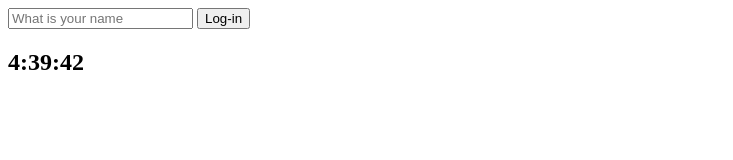
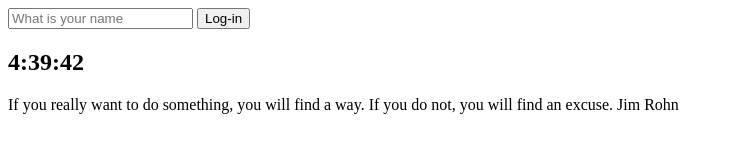
Before and after one commit to ehdcks3421/Chrome-clone-2022, a plain HTML site: page index.html in a window 1280 px wide. Shown: the whole page, without its empty margins (0-733 px from the left). Drawn offline with Linux system fonts and the light colour scheme.

Commit message:
quote, author js

```diff
--- a/index.html
+++ b/index.html
@@ -19,7 +19,13 @@
     </form>
     <h2 id="clock">00:00</h2>
     <h1 id="greeting" class="hidden"></h1>
+    <div id="quote">
+      <span></span>
+      <span></span>
+    </div>
+
     <script src="js/greetings.js"></script>
     <script src="js/clock.js"></script>
+    <script src="js/quotes.js"></script>
   </body>
 </html>
--- /dev/null
+++ b/js/quotes.js
@@ -0,0 +1,56 @@
+const quotes = [
+  {
+    quote: "I never dreamed about success, I worked for it",
+    author: "Estee Lauder",
+  },
+  {
+    quote: "Do not try to be original, just try to be good.",
+    author: "Paul Rand",
+  },
+  {
+    quote: "Do not be afraid to give up the good to go for the great",
+    author: "John D. Rockefeller",
+  },
+  {
+    quote:
+      "If you cannot fly then run. If you cannot run, then walk. And if you cannot walk, then crawl, but whatever you do, you have to keep moving forward.",
+    author: "Martin Luther King Jr.",
+  },
+  {
+    quote:
+      "Our greatest weakness lies in giving up. The most certain way to succeed is always to try just one more time.",
+    author: "Thomas Edison",
+  },
+  {
+    quote:
+      "The fastest way to change yourself is to hang out with people who are already the way you want to be",
+    author: "REid Hoffman",
+  },
+  {
+    quote:
+      "Money is like gasoline during a road trip. You do not want to run out of gas on your trip, but you are not doing a tour of gas stations",
+    author: "Tim O Reilly",
+  },
+  {
+    quote:
+      "Some people dream of success, while other people get up every morning and make it happen",
+    author: "Wayne Huizenga",
+  },
+  {
+    quote:
+      "The only thing worse than starting something and falling.. is not starting something",
+    author: "SEth Godin",
+  },
+  {
+    quote:
+      "If you really want to do something, you will find a way. If you do not, you will find an excuse.",
+    author: "Jim Rohn",
+  },
+];
+
+const quote = document.querySelector("#quote span:first-child");
+const author = document.querySelector("#quote span:last-child");
+
+const todaysQuote = quotes[Math.floor(Math.random() * quotes.length)];
+quote.innerText = todaysQuote.quote;
+author.innerText = todaysQuote.author;
```
